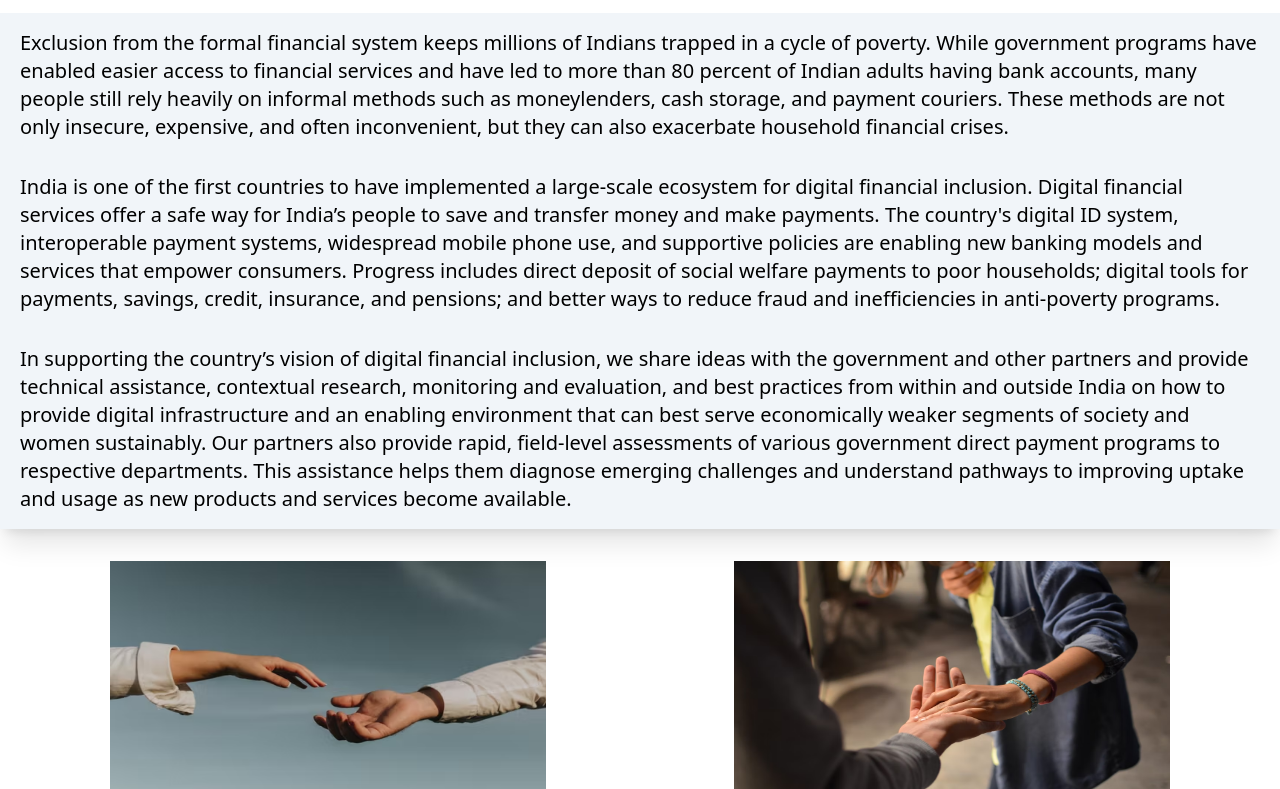
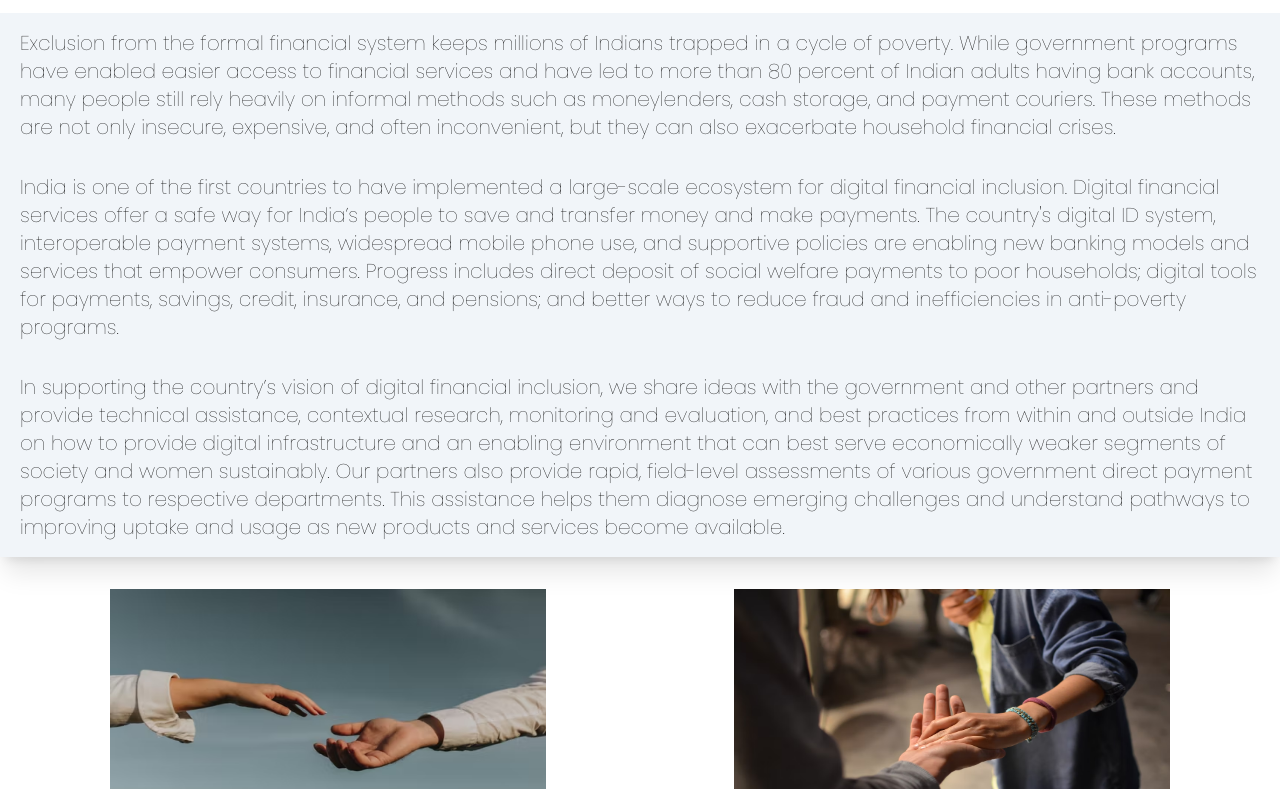
Before and after one commit to majestymewtwo/finserv, a website built with Vite: page index.html in a window 1280 px wide. Shown: the part 419-1208 px from the top of the page. Built offline with nearby package versions, Linux system fonts and the light colour scheme; a web font is replaced by a local one.

Commit message:
[ ] added

```diff
--- a/index.html
+++ b/index.html
@@ -12,7 +12,7 @@
     <link rel="preconnect" href="https://fonts.gstatic.com" crossorigin>
     <link href="https://fonts.googleapis.com/css2?family=Poppins:wght@100&display=swap" rel="stylesheet">
 </head>
-<body class="font-Poppins scroll-smooth">
+<body class="font-[Poppins] scroll-smooth">
     <nav class="text-sm p-7 bg-white shadow flex justify-between md:text-2xl w-full">
         <div class="w-4/5 md:flex md:justify-between items-center">
             <div class="flex justify-between items-center mx-4 w-1/2">
```
